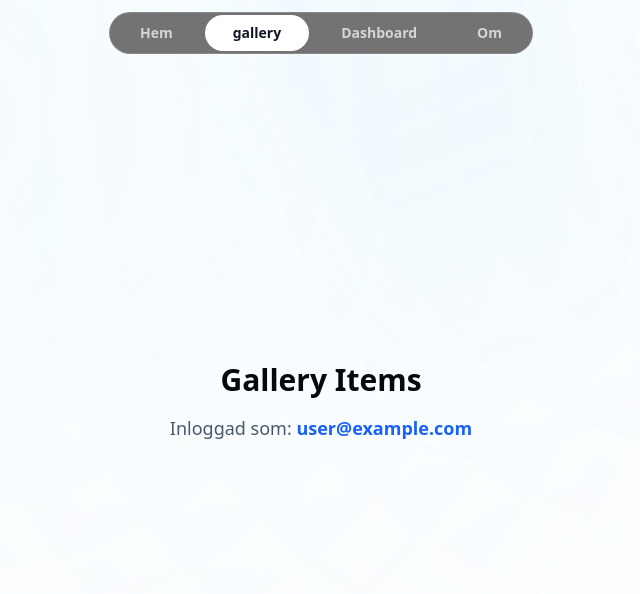
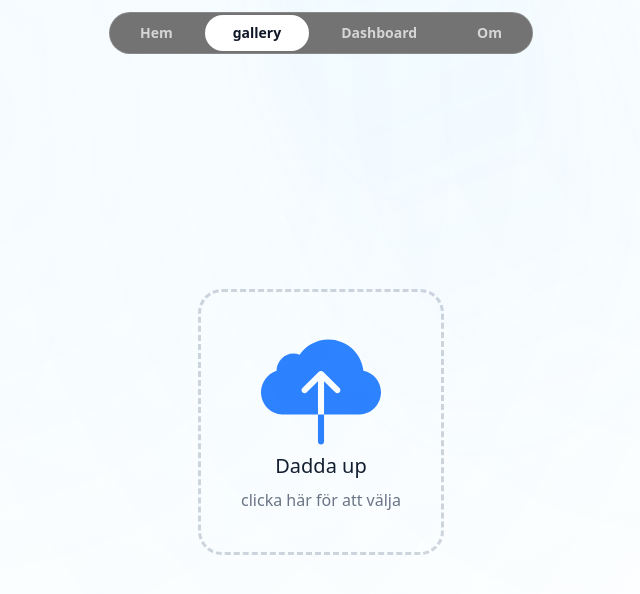
Before and after one commit to kikoDevv/pixel-scout, a Next.js app: page /gallery in a window 1280 px wide. Shown: the top 594 px of the page, without its empty margins (319-959 px from the left). Built offline with nearby package versions, Linux system fonts and the light colour scheme; no server answers; sample sign-in values are in the browser's storage.

Commit message:
Added upload button to gallery

```diff
--- a/app/gallery/page.tsx
+++ b/app/gallery/page.tsx
@@ -1,26 +1,23 @@
 "use client";
-
-import { useEffect, useState } from "react";
+import { useEffect, useRef, useState } from "react";
 import { useRouter } from "next/navigation";
 import { auth } from "@/lib/firebase/firebaseConfig";
 import { onAuthStateChanged } from "firebase/auth";
+import { IoIosCloudUpload } from "react-icons/io";
 
 export default function Gallery() {
   const router = useRouter();
+  const fileInputRef = useRef<HTMLInputElement>(null);
   const [isLoading, setIsLoading] = useState(true);
   const [isAuthenticated, setIsAuthenticated] = useState(false);
-  const [userEmail, setUserEmail] = useState("");
 
   /*--------- Check if user is authenticated ----------*/
   useEffect(() => {
     const unsubscribe = onAuthStateChanged(auth, (user) => {
       if (user) {
-        // User is logged in
         setIsAuthenticated(true);
-        setUserEmail(user.email || "");
         setIsLoading(false);
       } else {
-        // User is not logged in, redirect to sign-in
         alert("Du behöver logga in först för att see din gallerier!");
         router.push("/sign-in");
       }
@@ -28,6 +25,18 @@ export default function Gallery() {
 
     return () => unsubscribe();
   }, [router]);
+
+  const handleFileSelect = (e: React.ChangeEvent<HTMLInputElement>) => {
+    const files = e.target.files;
+    if (files && files[0]) {
+      console.log("Selected file:", files[0].name);
+      // file handling logic here
+    }
+  };
+
+  const handleClick = () => {
+    fileInputRef.current?.click();
+  };
 
   if (isLoading) {
     return (
@@ -42,12 +51,17 @@ export default function Gallery() {
   }
 
   return (
-    <div className="h-[calc(100vh-80px)] flex flex-col items-center justify-center">
+    <div className="h-[95vh] flex items-center justify-center">
+      {/*--------- file upload ----------*/}
       <div className="text-center">
-        <h1 className="text-3xl font-bold mb-4">Gallery Items</h1>
-        <p className="text-lg text-gray-600">
-          Inloggad som: <span className="font-semibold text-blue-600">{userEmail}</span>
-        </p>
+        <input ref={fileInputRef} type="file" accept="image/*" onChange={handleFileSelect} className="hidden" />
+        <div
+          onClick={handleClick}
+          className="grid place-items-center p-10 text-center border-3 border-dashed border-gray-300 rounded-3xl cursor-pointer hover:border-gray-400 transition-colors">
+          <IoIosCloudUpload className="size-30 text-blue-500" />
+          <p className="text-xl text-gray-900">Dadda up</p>
+          <p className="text-gray-500 mt-2">clicka här för att välja</p>
+        </div>
       </div>
     </div>
   );
--- a/components/ui/introduction-section.tsx
+++ b/components/ui/introduction-section.tsx
@@ -107,7 +107,7 @@ export default function IntroductionSection() {
             <p className="text-4xl md:text-5xl font-bold bg-gradient-to-r from-orange-600 to-blue-600 bg-clip-text text-transparent">
               1.5B+
             </p>
-            <p className="text-gray-600 mt-2">SEK sålt</p>
+            <p className="text-gray-600 mt-2">SEK sålt bullshit</p>
           </div>
         </div>
       </div>
--- a/package.json
+++ b/package.json
@@ -25,6 +25,7 @@
     "react": "19.2.0",
     "react-dom": "19.2.0",
     "react-firebase-hooks": "^5.1.1",
+    "react-icons": "^5.6.0",
     "tailwind-merge": "^3.4.0"
   },
   "devDependencies": {
```
Also changed, not shown: 1 other file (tests, documents, lock files or other folders).
